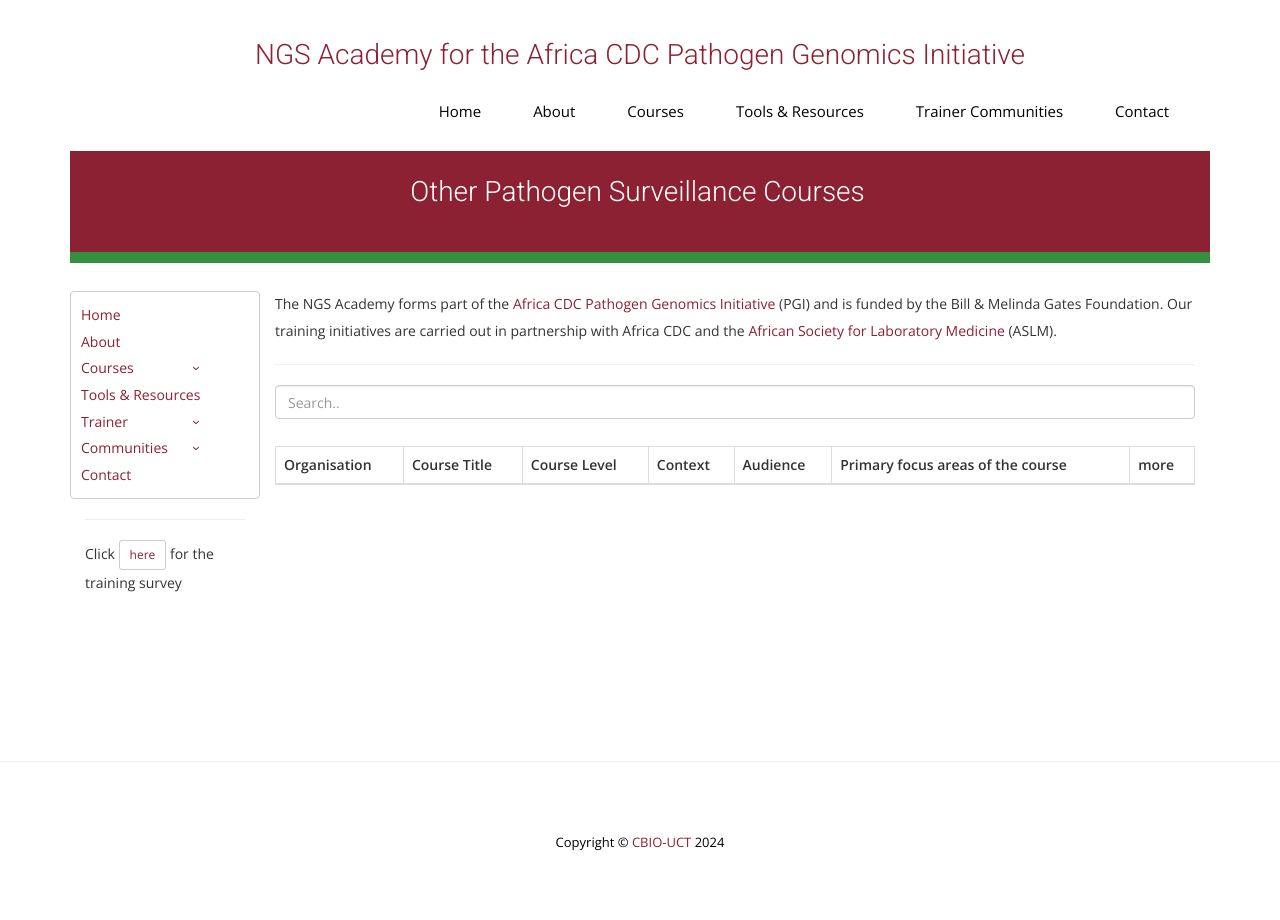
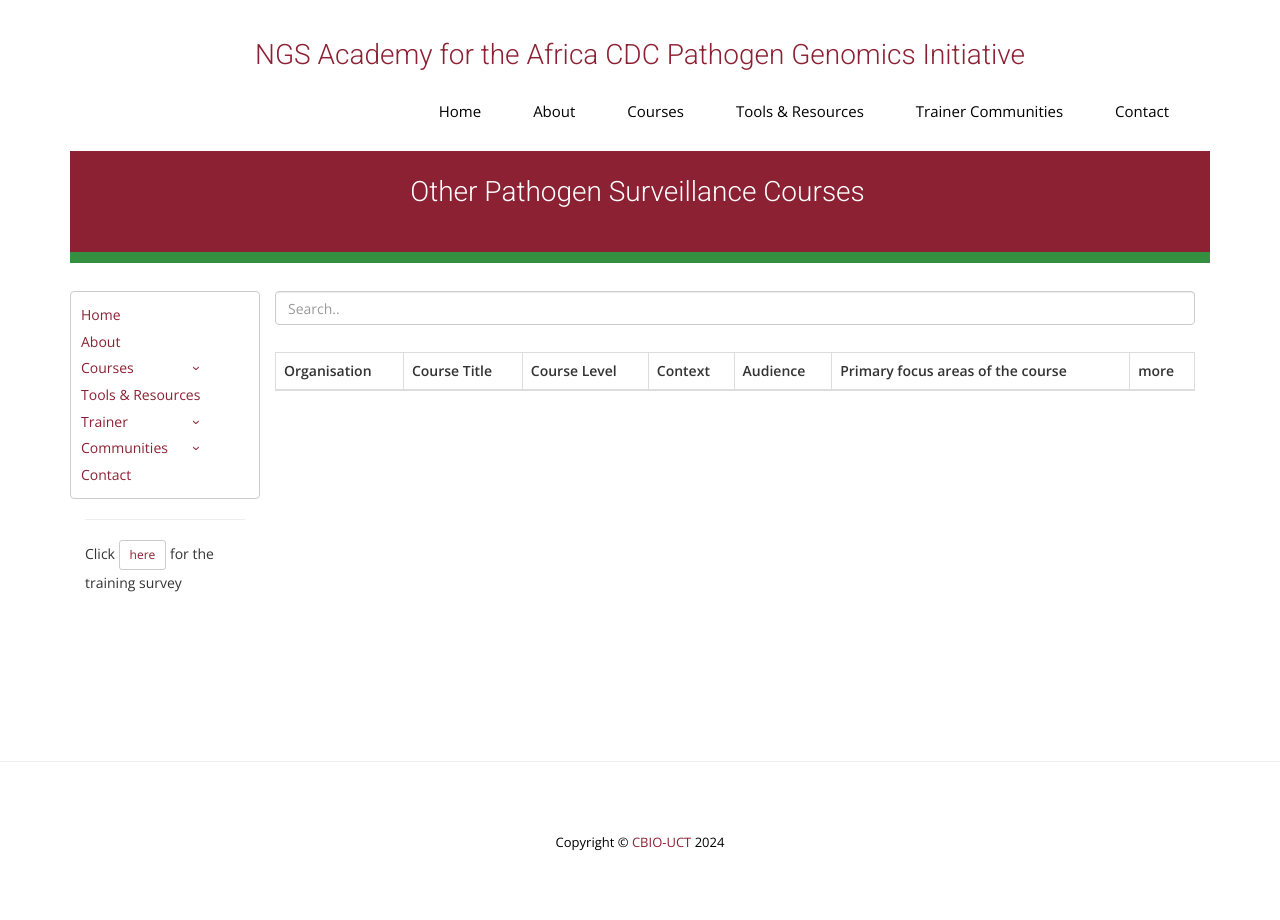
Before and after one commit to uct-cbio/ngs-academy, a Jekyll site: the page built from courses_otherbackup copy 2.html, in a window 1280 px wide. Built offline with Jekyll 4.4.1, drawn with Linux system fonts in a browser that asks for light colours; nearby versions of some CDN libraries; some web fonts are replaced; library files that are not in the unit come from our copies; comment, search, counter and statistics services are not loaded.

Commit message:
updated index.html file with subpage header

```diff
--- a/_layouts/default.html
+++ b/_layouts/default.html
@@ -263,10 +263,7 @@
 
 
                 <div class="col-lg-10 col-md-10 col-sm-10 main_container_section" class="my-auto">
-                    <div class="">
-                        {% include subpage-intro.html %}
-                        <hr>
-                    </div>
+
                     {{content}}
                 </div>
 
--- a/index.html
+++ b/index.html
@@ -147,6 +147,10 @@
   }
 
 </style>
+<div class="">
+  {% include subpage-intro.html %}
+  <hr>
+</div>
 
 <div class="containerd">
 <div class="content-selection">
```
